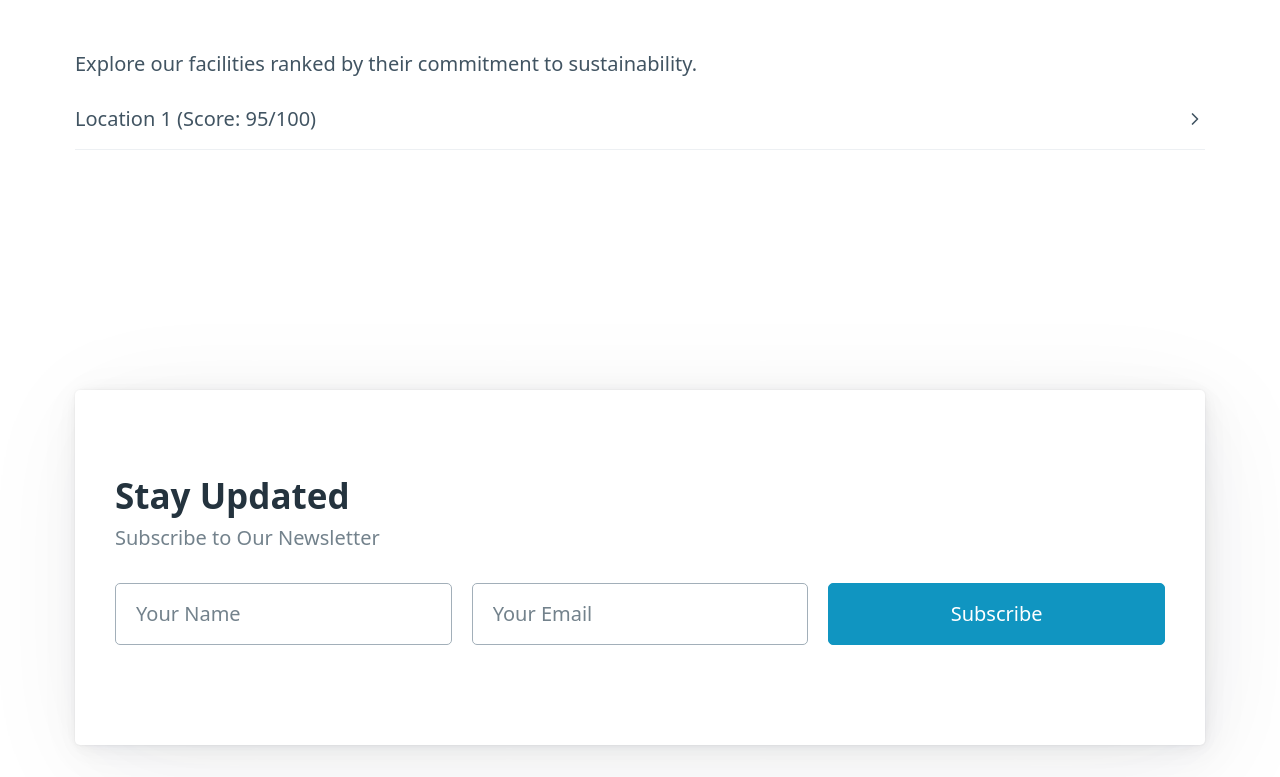
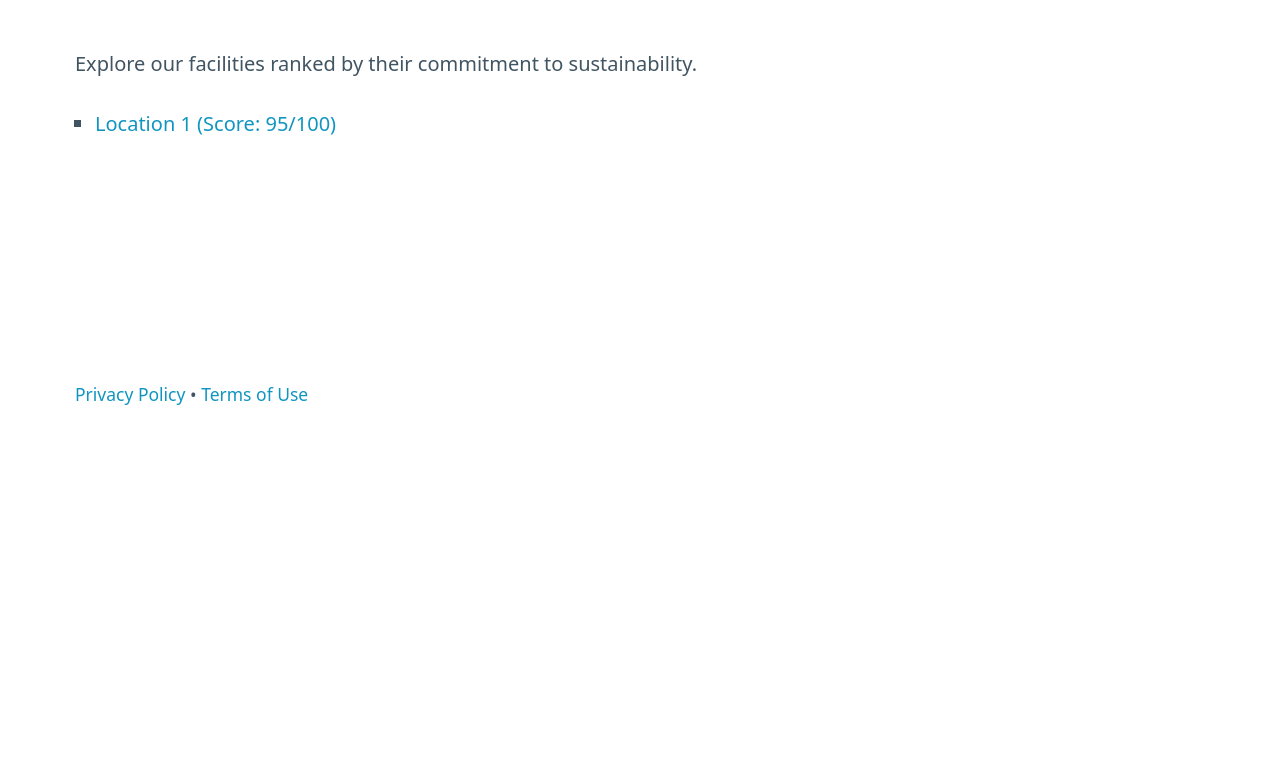
Before and after one commit to Rishi-hub/HalfStackDevs_CodeRedGenesis, a plain HTML site: page index.html in a window 1280 px wide. Shown: the part 423-1200 px from the top of the page. After the commit the page ends 912 px from the top, so only its background shows below. Drawn offline with nearby package versions, Linux system fonts and the light colour scheme.

Commit message:
Website without drop down menu and no newsletter

```diff
--- a/index.html
+++ b/index.html
@@ -27,32 +27,13 @@
         <section id="locations">
             <h2>Our Locations Ranked by Sustainability</h2>
             <p>Explore our facilities ranked by their commitment to sustainability.</p>
-            <div class="accordion">
+            <ul>
                 <!-- Example of a location -->
-                <details>
-                    <summary>Location 1 (Score: 95/100)</summary>
-                    <p>Detailed information about the sustainability measures and initiatives at Location 1.</p>
-                </details>
+                <li><a href="location1.html">Location 1 (Score: 95/100)</a></li>
                 <!-- Additional locations here -->
-            </div>
+            </ul>
         </section>
     </main>
-
-    <section aria-label="Subscribe example">
-        <div class="container">
-            <article>
-                <hgroup>
-                    <h2>Stay Updated</h2>
-                    <h3>Subscribe to Our Newsletter</h3>
-                </hgroup>
-                <form class="grid">
-                    <input type="text" id="firstname" name="firstname" placeholder="Your Name" aria-label="Your Name" required>
-                    <input type="email" id="email" name="email" placeholder="Your Email" aria-label="Your Email" required>
-                    <button type="submit" onclick="event.preventDefault()">Subscribe</button>
-                </form>
-            </article>
-        </div>
-    </section>
 
     <footer class="container">
         <small>
```
